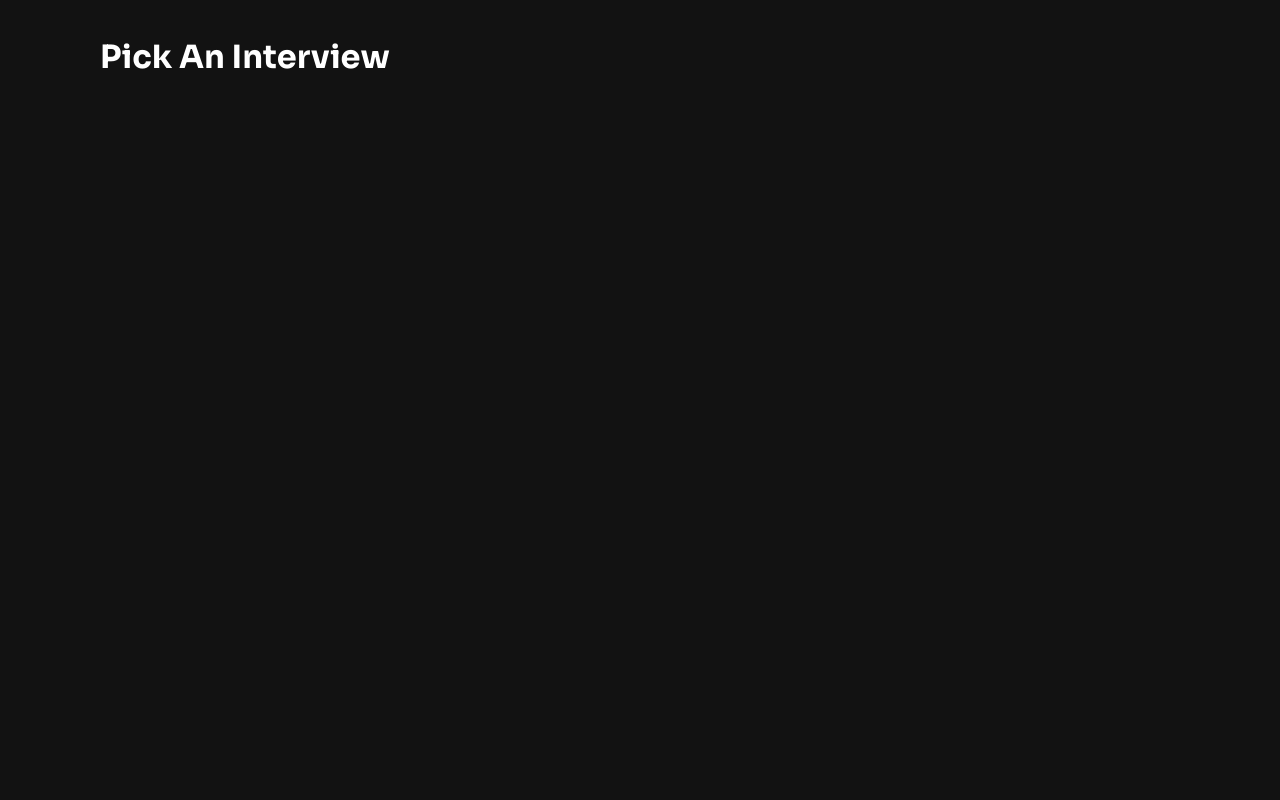
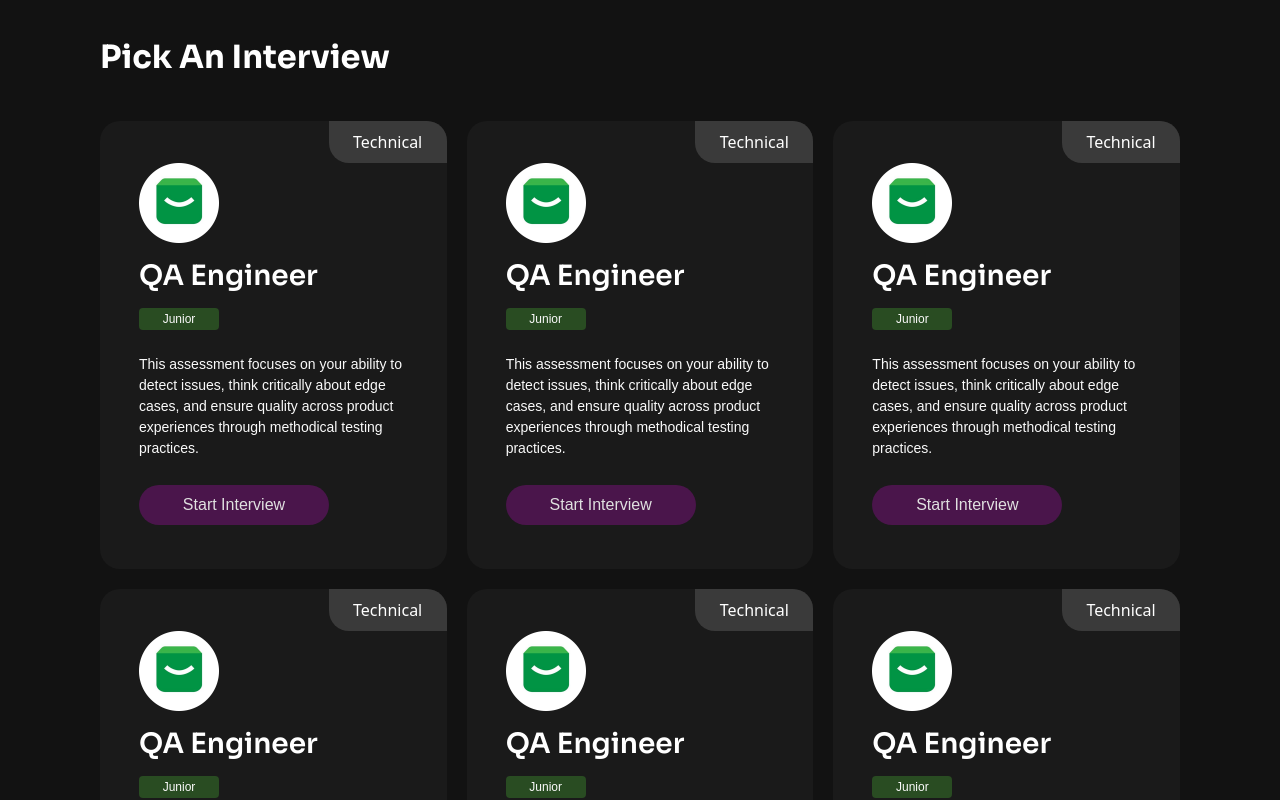
Before and after one commit to PreciousAnyi/PrepAI, a Next.js app: page / in a window 1280 px wide. Shown: the part 920-1720 px from the top of the page. Before the commit the page ends 1073 px from the top, so only its background shows below. Built offline with nearby package versions, Linux system fonts and the light colour scheme.

Commit message:
chore: some cleanups

```diff
--- a/app/(root)/page.tsx
+++ b/app/(root)/page.tsx
@@ -2,6 +2,7 @@
 
 import CreateInterviewModal from "@/components/CreateInterviewModal";
 import InterviewBtn from "@/components/InterviewBtn";
+import InterviewCard from "@/components/InterviewCard";
 import Image from "next/image";
 import { useRouter } from "next/navigation";
 import React, { useState } from "react";
@@ -49,6 +50,16 @@ const Homepage = () => {
       <h2 className="font-sora text-[32px] font-bold text-[#ffffff] pt-[100px] pb-[44px]">
         Pick An Interview
       </h2>
+      <div className="grid grid-cols-3 gap-5">
+
+      <InterviewCard />
+      <InterviewCard />
+      <InterviewCard />
+      <InterviewCard />
+      <InterviewCard />
+      <InterviewCard />
+      </div>
+
       {isModalOpen && (
         <div className="fixed inset-0 bg-black bg-opacity-50 flex justify-center items-center z-50">
           <CreateInterviewModal
--- a/components/InterviewCard.tsx
+++ b/components/InterviewCard.tsx
@@ -29,8 +29,8 @@ const InterviewCard = () => {
           experiences through methodical testing practices.
         </div>
         <div className="h-[26px]"></div>
+        <InterviewBtn text="Start Interview" />
       </div>
-        <InterviewBtn text="Start Interview" />
     </div>
   );
 };
```
